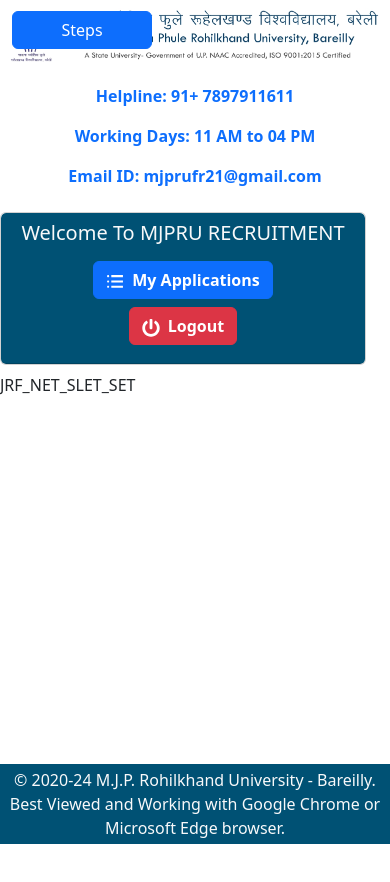
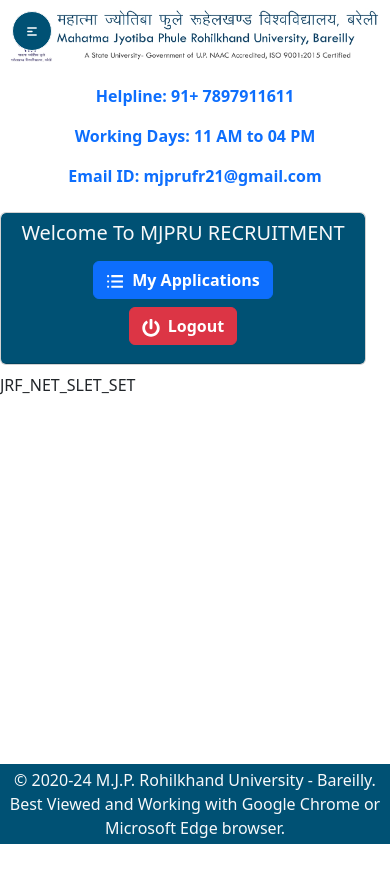
Before and after one commit to reconroy/mjpru-react, a React (Create React App) app: page /user/JRF_NET_SLET_SET in a window 390 px wide. Shown: the top 882 px of the page. Built offline with nearby package versions, Linux system fonts and the light colour scheme.

Commit message:
Side bar set for smal screens

```diff
--- a/src/components/Footer.jsx
+++ b/src/components/Footer.jsx
@@ -1,23 +1,23 @@
 import React from 'react';
 
-const App = () => {
-  return (
-    <div className="d-flex flex-column">
-      <main className="flex-grow-1">
-        {/* Your main content goes here */}
-      </main>
-      <Footer />
-    </div>
-  );
-}
+// const App = () => {
+//   return (
+//     <div className="d-flex flex-column">
+//       <main className="flex-grow-1">
+//         {/* Your main content goes here */}
+//       </main>
+//       <Footer />
+//     </div>
+//   );
+// }
 
 const Footer = () => {
   return (
-    <footer className="mt-auto text-center text-light fs-6 p-1 fixed-bottom" style={{ backgroundColor: '#005174' }}>
+    <footer className="mt-auto text-center text-light fs-6 p-1 fixed-bottom mt-5" style={{ backgroundColor: '#005174' }}>
       © 2020-24 M.J.P. Rohilkhand University - Bareilly.<br />
       Best Viewed and Working with Google Chrome or Microsoft Edge browser.
     </footer>
   );
 }
 
-export default App;
+export default Footer;
--- a/src/components/user/Sidebar.jsx
+++ b/src/components/user/Sidebar.jsx
@@ -11,7 +11,7 @@ import EmploymentQualification from "./RegistrationData/EmployementQualification
 import JRF_NET_SLET_SET from "./RegistrationData/JRF_NET_SLET_SET";
 import ResearchQualifications from "./RegistrationData/ResearchQualifications";
 import { IoBarChart } from "react-icons/io5";
-
+import { HiMenuAlt1 } from "react-icons/hi";
 const Sidebar = () => {
   const location = useLocation();
   const [show, setShow] = useState(false);
@@ -24,12 +24,12 @@ const Sidebar = () => {
   return (
     <Container fluid className="vh-100 d-flex p-0">
       <Row className="flex-nowrap w-100">
-        <Button variant="primary" className="d-md-none" onClick={handleShow} style={{position:"fixed",zIndex:"1",width:"140px",left:"12px",top:"11px"}}>
-          Steps
+        <Button variant="" className="d-md-none d-flex justify-content-center align-items-center border-light " onClick={handleShow} style={{position:"fixed",zIndex:"1",width:"40px",height:"40px",left:"12px",top:"11px",borderRadius:"50%",backgroundColor:"#005174"}}>
+        <HiMenuAlt1 size="35" color='white'/>
         </Button>
         <Offcanvas show={show} onHide={handleClose} className="d-md-none" style={{ backgroundColor: "#005174" }}>
           <Offcanvas.Header closeButton>
-            <Offcanvas.Title>Menu</Offcanvas.Title>
+            <Offcanvas.Title><span className='text-light'>Steps Menu</span></Offcanvas.Title>
           </Offcanvas.Header>
           <Offcanvas.Body>
             <Nav className="flex-column">
```
